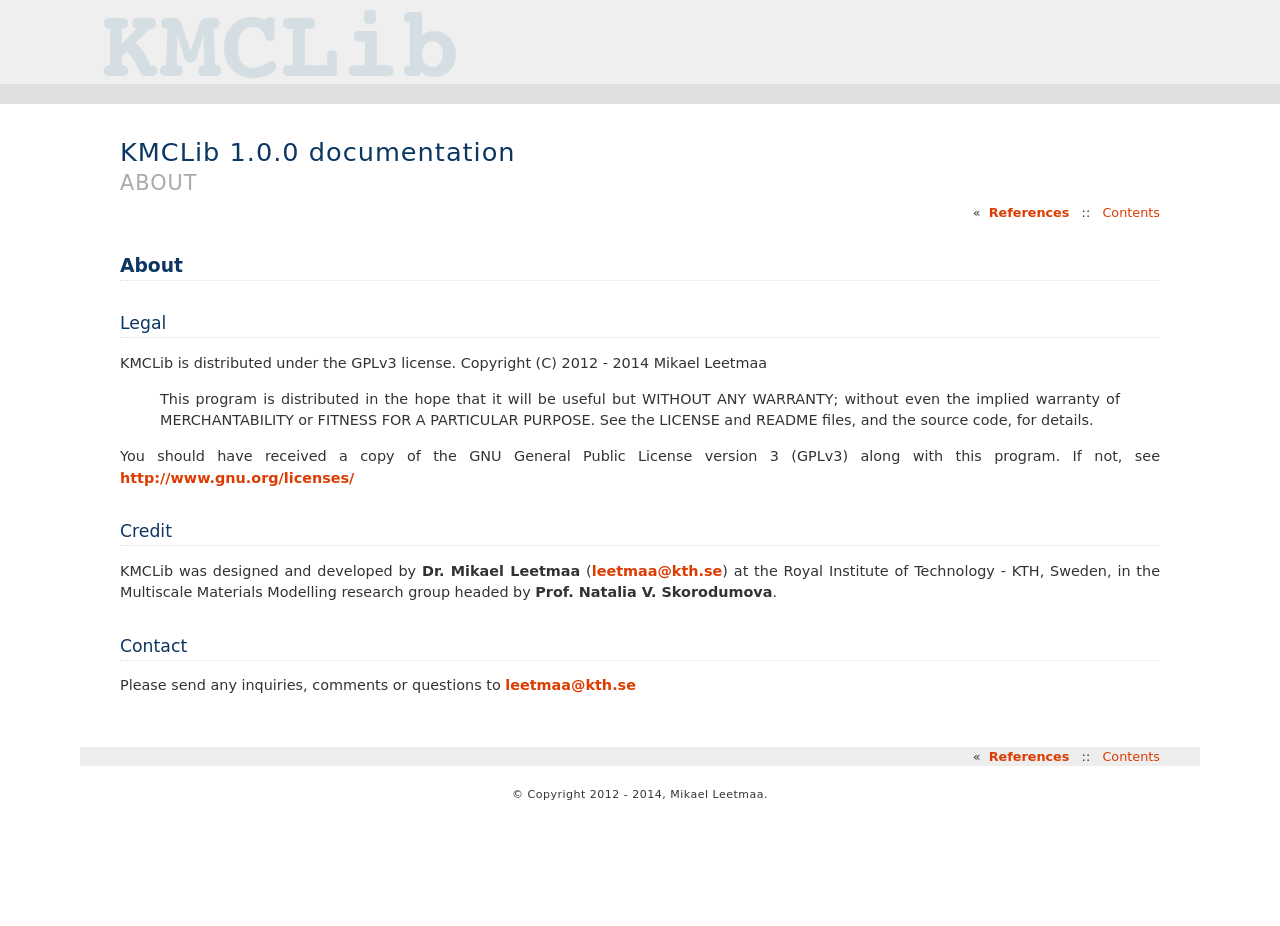
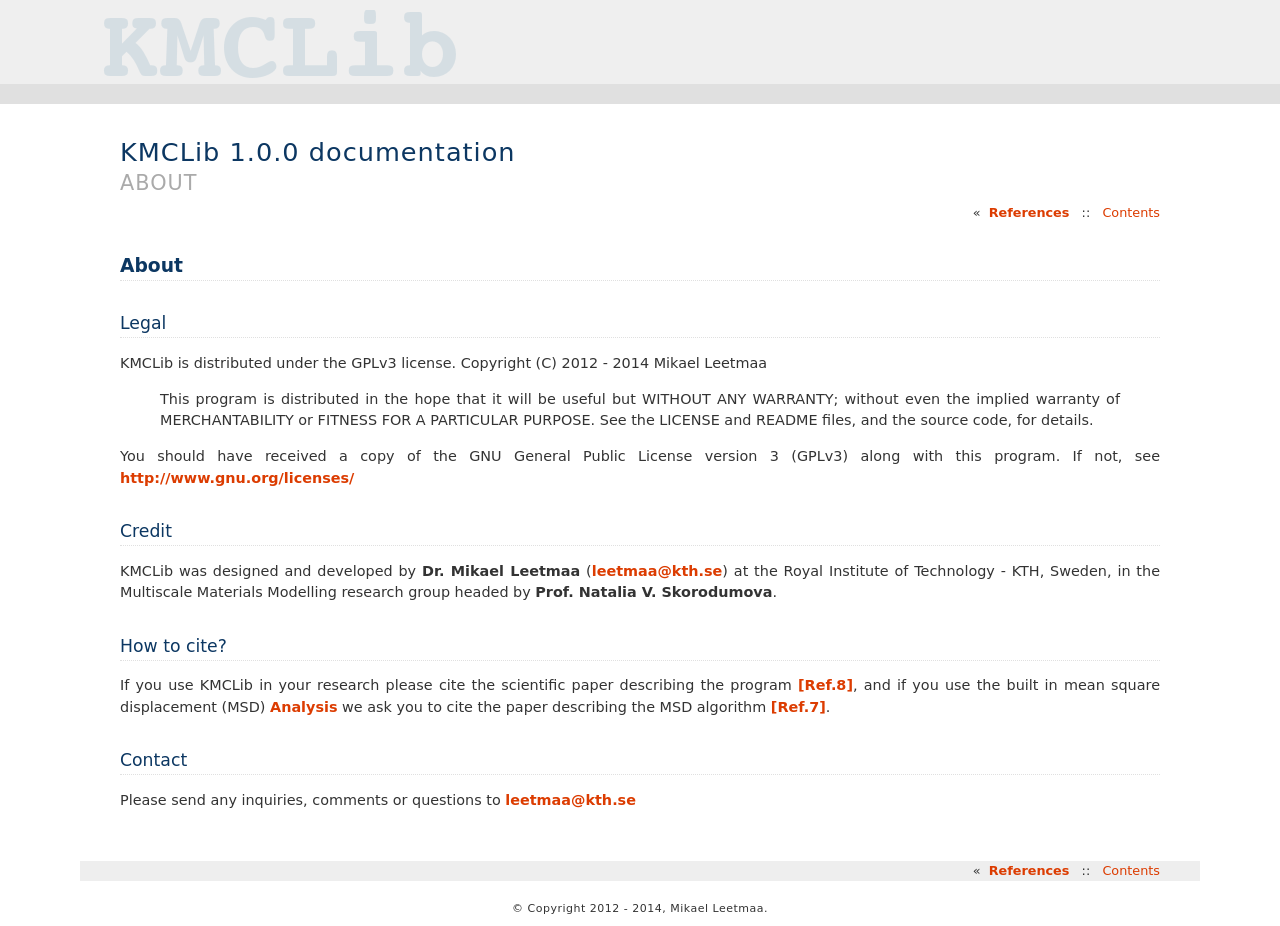
Before and after one commit to leetmaa/KMCLib, a Sphinx documentation site: the page built from python/doc/source/about.rst, in a window 1280 px wide. Built offline with Sphinx 7.4.7, drawn with Linux system fonts in a browser that asks for light colours; formulas are drawn with MathJax 3; before the commit the page ends 900 px from its top, so only the background shows below that.

Commit message:
Task #0104: Minor manual fixes.

```diff
--- a/python/doc/source/about.rst
+++ b/python/doc/source/about.rst
@@ -23,6 +23,14 @@ Institute of Technology - KTH, Sweden, in the
 Multiscale Materials Modelling research group headed by
 **Prof. Natalia V. Skorodumova**.
 
+How to cite?
+-------------
+If you use KMCLib in your research please cite the scientific paper
+describing the program [Ref.8]_, and if you use the built in mean square
+displacement (MSD) :ref:`analysis` we ask you to cite the paper describing the
+MSD algorithm [Ref.7]_.
+
+
 Contact
 ---------
 Please send any inquiries, comments or questions to leetmaa@kth.se
--- a/python/doc/source/analysis.rst
+++ b/python/doc/source/analysis.rst
@@ -1,3 +1,6 @@
+.. _`analysis`:
+
+
 .. currentmodule:: KMCLib
 
 Analysis
```
Also changed, not shown: python/doc/source/intro.rst (+5 -3 lines).
